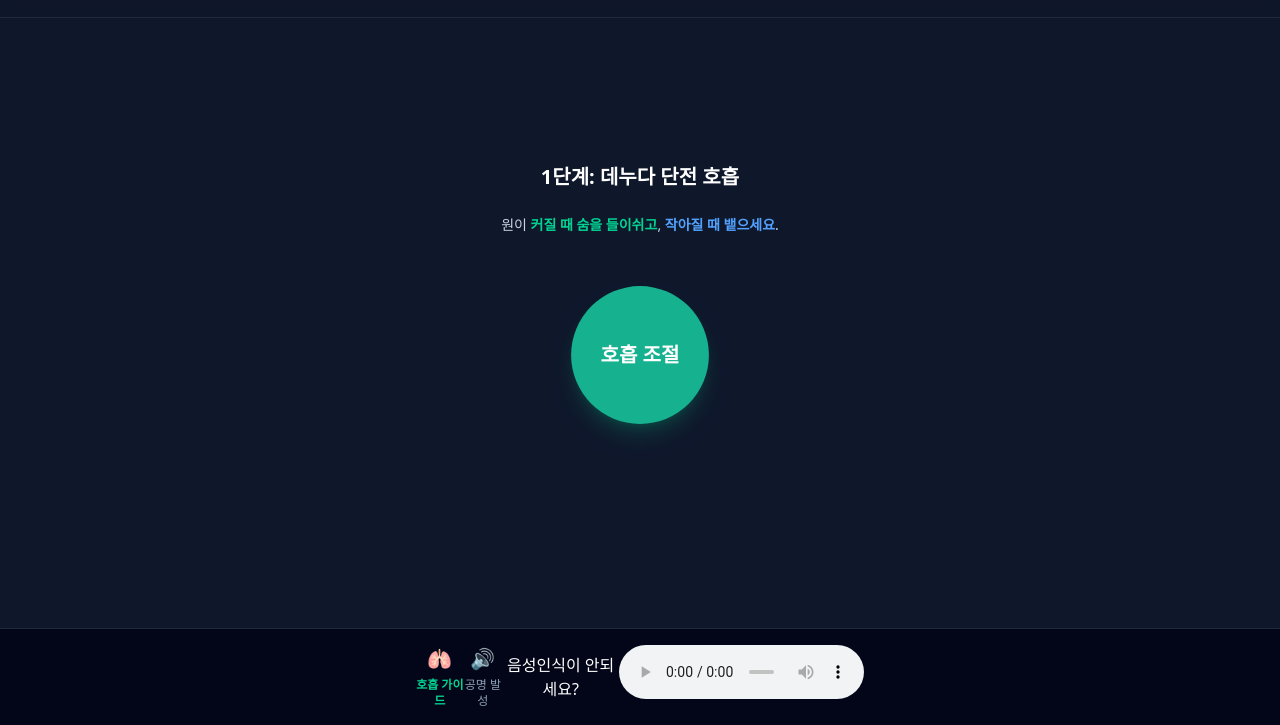
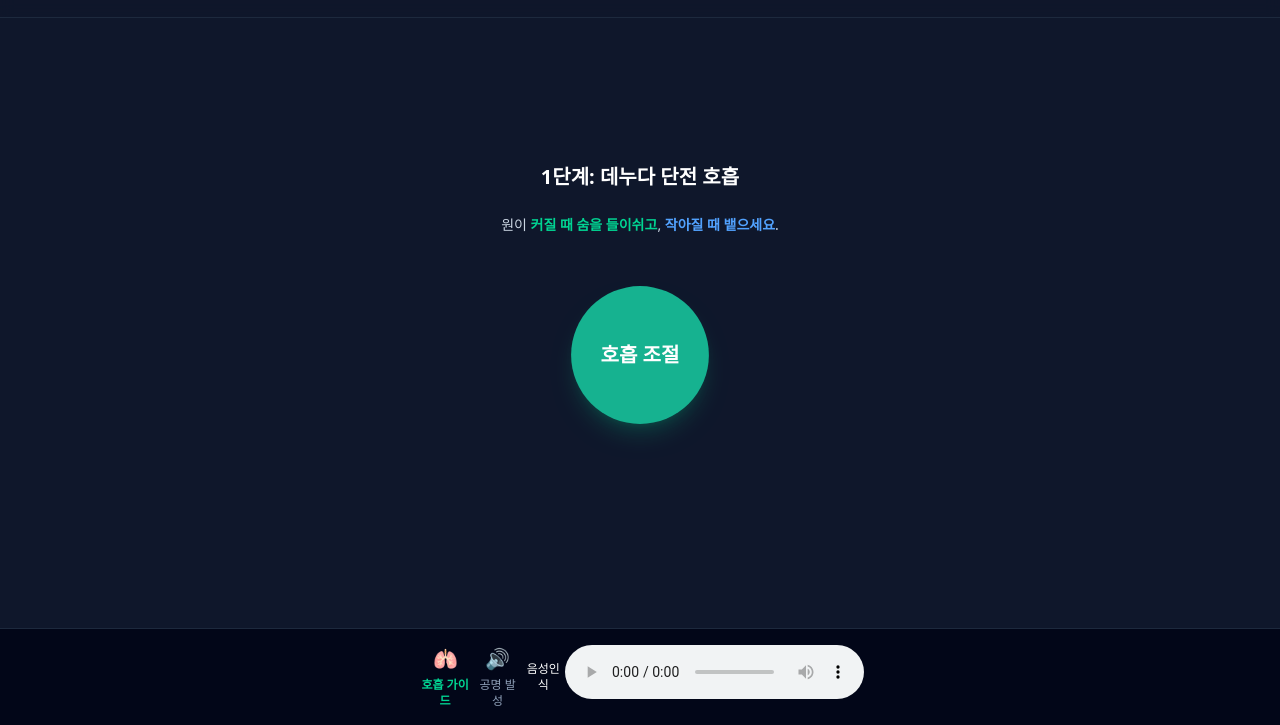
Before and after one commit to koogi92/denuda_o, a plain HTML site: page index.html in a window 1280 px wide. Shown: the part 75-800 px from the top of the page. Drawn offline with nearby package versions, Linux system fonts and the light colour scheme.

Commit message:
Update and rename denuda_o.html to index.html

```diff
--- a/denuda_o.html
+++ b/index.html
@@ -62,7 +62,7 @@
                 <span class="text-xl">🔊</span>
                 <span class="text-xs">공명 발성</span>
             </button>
-			<button id="startBtn">음성인식이 안되세요?</button>
+			<button id="startBtn" class="text-xs">음성인식</button>
 			  <p id="status"></p>
 			  <audio id="audioPlayback" controls></audio>
 
```
